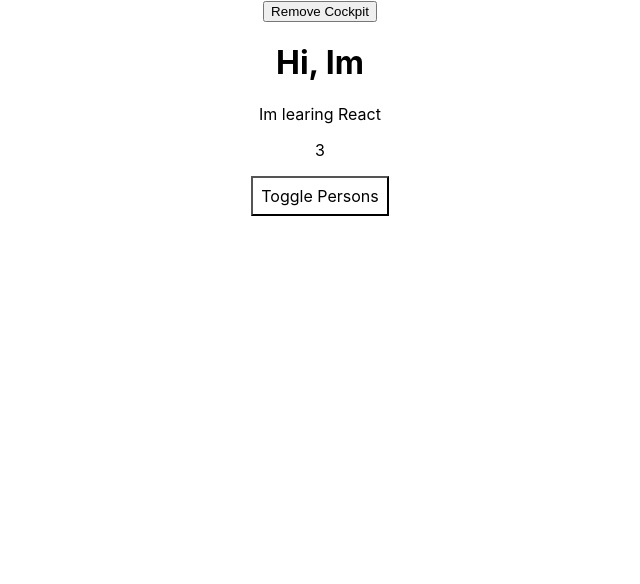
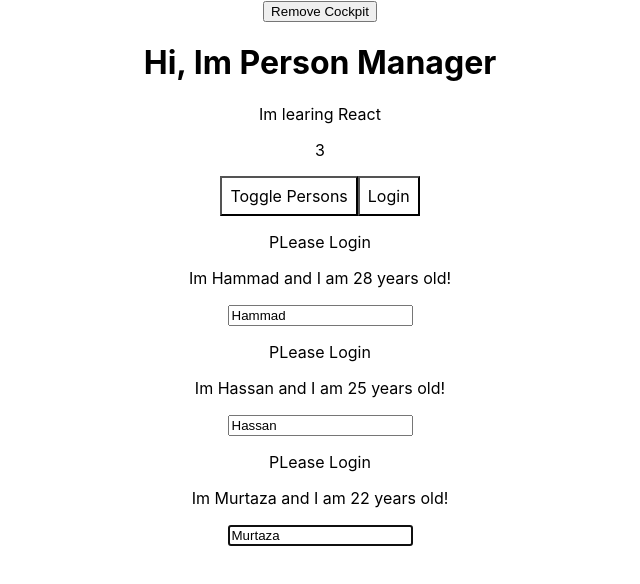
Before and after one commit to hammad-ulhassan/learning-react, a React (Create React App) app: page / in a window 1280 px wide. Shown: the top 584 px of the page, without its empty margins (320-960 px from the left). Built offline with nearby package versions, Linux system fonts and the light colour scheme.

Commit message:
dependency injection

```diff
--- a/package.json
+++ b/package.json
@@ -6,9 +6,11 @@
     "@testing-library/jest-dom": "^5.16.1",
     "@testing-library/react": "^12.1.2",
     "@testing-library/user-event": "^13.5.0",
+    "prop-types": "^15.8.1",
     "react": "^17.0.2",
     "react-dom": "^17.0.2",
     "react-scripts": "5.0.0",
+    "react-types": "^0.1.0",
     "web-vitals": "^2.1.4"
   },
   "scripts": {
--- a/src/components/Cockpit/Cockpit.js
+++ b/src/components/Cockpit/Cockpit.js
@@ -1,13 +1,19 @@
-import React, {useEffect} from 'react';
+import React, {useEffect, useRef} from 'react';
 
 const Cockpit = (props) => {
 
+    const toggleBtnRef = useRef(null);
+    // toggleBtnRef.current.click();
+
+
     useEffect(()=>{
+        //after render cycle.
         console.log(`[COCKPIT JS] useEffect`);
-        setTimeout(()=>{
-            alert(`save data to cloud! `)
-        }, 1000);
+        // setTimeout(()=>{
+        //     alert(`save data to cloud! `)
+        // }, 1000);
         //cleanup
+        toggleBtnRef.current.click();
         return()=>{
             console.log(`COCKPIT JS cleanup`)
         }
@@ -33,8 +39,10 @@ const Cockpit = (props) => {
             <p>Im learing React</p>
             <p>{props.personsLength}</p>
             <button
+            ref={toggleBtnRef}
                 style={style}
                 onClick={props.clicked}>Toggle Persons</button>
+            <button onClick={props.login} style={style}>Login</button>
         </div>
     );
 }
--- a/src/components/Persons/Person/Person.js
+++ b/src/components/Persons/Person/Person.js
@@ -1,20 +1,40 @@
 //functional component
 import React , {Component} from 'react';
+import { PropTypes } from 'prop-types';
 import './Person.css';
 import Aux from '../../../hoc/Aux';
 
 class Person extends Component{
+
+    constructor(props){
+        super(props);
+        this.inputElementRef = React.createRef();
+    }
+
+
+    componentDidMount(){
+        /**
+         * runs after render
+         */
+        // this.inputElement.focus()
+        this.inputElementRef.current.focus();
+    }
+
+
     render(){
         console.log(`PERSON JS RENDERING...`)
         return (
             // <div className="Person">
             // <Aux>
             <React.Fragment>
+                {this.props.isAuth ? <p>Auth</p>:<p>PLease Login</p>}
                 <p key="i1" onClick={this.props.click}>
                     Im {this.props.name} and I am {this.props.age} years old!
                 </p>
                 <p key="i2">{this.props.children}</p>
                 <input key="i3" type="text"
+                // ref={(inputEl)=>{this.inputElement = inputEl}}
+                ref={this.inputElementRef}
                 onChange={this.props.changed}
                 value={this.props.name}>
                 </input>
@@ -24,5 +44,12 @@ class Person extends Component{
     }
 };
 
+Person.propTypes = {
+    click: PropTypes.func,
+    name: PropTypes.string,
+    age: PropTypes.number,
+    changed: PropTypes.func
+};
+
 
 export default Person;
--- a/src/components/Persons/Persons.js
+++ b/src/components/Persons/Persons.js
@@ -29,12 +29,15 @@ export default class Persons extends PureComponent {
     render() {
         console.log(`PersonsJS rendering...`);
         return this.props.persons.map((person, personIndex) => {
-            return (<Person
+            return (
+            <Person
                 name={person.name}
                 age={person.age}
                 click={this.props.clicked.bind(this, personIndex)}
                 key={person.id}
                 changed={(e) => this.props.changed(e, person.id)}
+                isAuth={this.props.isAuthenticated}
+
             />);
         });
     };
--- a/src/containers/App.js
+++ b/src/containers/App.js
@@ -20,7 +20,9 @@ class App extends Component {
       ],
       otherState: 'some other value',
       showPersons: false,
-      showCockpit: true
+      showCockpit: true,
+      changeCounter: 0,
+      authenticated: false
     };
   }
 
@@ -46,7 +48,14 @@ class App extends Component {
 
     const persons = [...this.state.persons];
     persons[personIndex]=person;
-    this.setState({persons: persons})
+    // this.setState({persons: persons, changeCounter: this.state.changeCounter+1})
+    /**the above approach can give us any state because setState is async so we use callback for this*/
+    this.setState((prevState, props)=>{
+      return {
+        persons: persons,
+        changeCounter: prevState.changeCounter+1,
+      }
+    })
   }
 
   togglePersonHandler = (e) => {
@@ -73,6 +82,10 @@ class App extends Component {
     console.log(`APPJS componentDidUpdate`)
   }
 
+  loginHandler=()=>{
+    this.setState({authenticated:true})
+  }
+
   render() {
     console.log(`Appjs render`)
     let persons = null;
@@ -81,7 +94,9 @@ class App extends Component {
               <Persons
               persons={this.state.persons}
               clicked={this.deletePersonHandler}
-              changed={this.nameChangeHandler}/>
+              changed={this.nameChangeHandler}
+              isAuthenticated={this.state.authenticated}
+              />
       );
     }
     //trying HOC with classes
@@ -93,6 +108,7 @@ class App extends Component {
           title={this.props.appTitle}
           clicked={this.togglePersonHandler}
           personsLength = {this.state.persons.length}
+          login={this.loginHandler}
         />:null}
         {persons}
       </Aux>
--- a/src/hoc/withsmallClass.js
+++ b/src/hoc/withsmallClass.js
@@ -3,7 +3,7 @@ import React from 'react';
 const withSmallClass = (WrappedComponent, className)=>{
     return props => (
         <div className={className}>
-            <WrappedComponent/>
+            <WrappedComponent {...props}/>
         </div>
     );
 }
```
Also changed, not shown: 1 other file (tests, documents, lock files or other folders).
